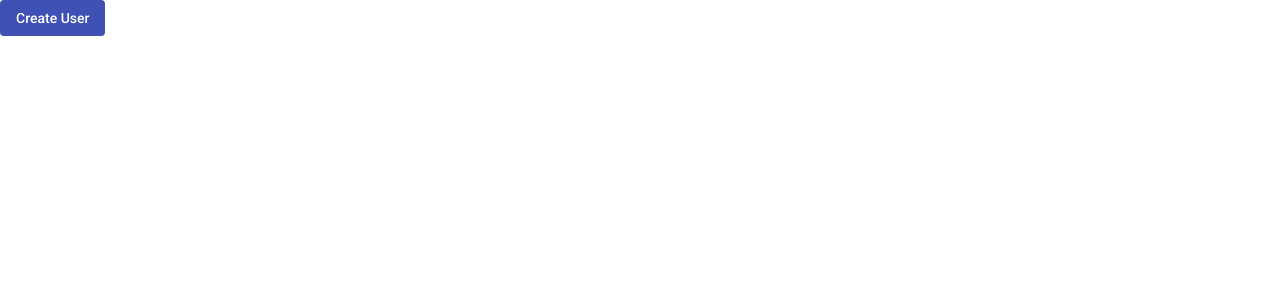
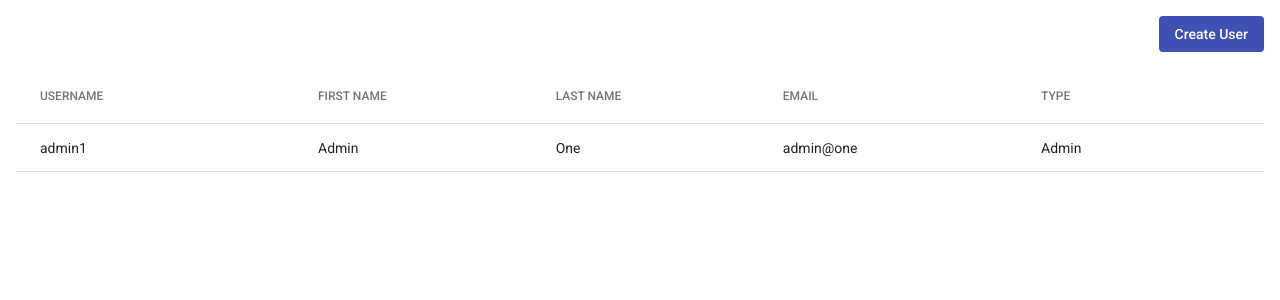
Before and after one commit to dhmfu/user-management, an Angular app: page /users in a window 1280 px wide. Shown: the top 300 px of the page. Built offline with nearby package versions, Linux system fonts and the light colour scheme.

Commit message:
implemented 'create user' case

```diff
--- a/src/app/features/users/components/user-form/user-form.component.html
+++ b/src/app/features/users/components/user-form/user-form.component.html
@@ -31,7 +31,14 @@
   <mat-form-field appearance="fill">
     <mat-label>Email</mat-label>
     <span matPrefix><mat-icon>alternate_email</mat-icon></span>
-    <input #email="ngModel" matInput name="email" required email [(ngModel)]="user.email">
+    <input
+      #email="ngModel"
+      matInput
+      name="email"
+      required
+      email
+      [(ngModel)]="user.email"
+    >
     <mat-error *ngIf="email.hasError('email')">
       Please specify a correct email address
     </mat-error>
@@ -86,9 +93,13 @@
       mat-flat-button
       color="primary"
       type="submit"
-      [disabled]="form.invalid || username.pending"
+      [disabled]="form.invalid || username.pending || saving"
     >
       Create User
+
+      <mat-icon *ngIf="saving">
+        <mat-spinner diameter="20"></mat-spinner>
+      </mat-icon>
     </button>
   </div>
 </form>
--- a/src/app/features/users/components/user-form/user-form.component.ts
+++ b/src/app/features/users/components/user-form/user-form.component.ts
@@ -1,7 +1,8 @@
 import { Component, OnInit } from '@angular/core';
 import { MatDialogRef } from '@angular/material/dialog';
 import { UserType } from '../../enums/user-type.enum';
-import { User } from '../../models/user.interface';
+import { UserFormData } from '../../models/user-form-data.interface';
+import { UsersService } from '../../services/users.service';
 
 @Component({
   selector: 'app-user-form',
@@ -11,23 +12,32 @@ import { User } from '../../models/user.interface';
 export class UserFormComponent implements OnInit {
   title = 'Create new user';
 
-  user!: User;
+  user!: UserFormData;
 
   isNewUser = true;
 
+  saving = false;
+
   readonly types: UserType[] = [UserType.Admin, UserType.Driver];
 
-  constructor(private dialogRef: MatDialogRef<UserFormComponent>) { }
+  constructor(
+    private dialogRef: MatDialogRef<UserFormComponent>,
+    private usersService: UsersService
+  ) { }
 
   ngOnInit(): void {
     this.user = this.createBlankUser();
   }
 
   onSubmit(): void {
-    this.dialogRef.close(this.user);
+    this.saving = true;
+
+    this.usersService.createUser(this.user).subscribe(result => {
+      this.dialogRef.close(true);
+    });
   }
 
-  private createBlankUser(): User {
+  private createBlankUser(): UserFormData {
     return {
       username: null,
       firstName: null,
--- a/src/app/features/users/components/user-list/user-list.component.html
+++ b/src/app/features/users/components/user-list/user-list.component.html
@@ -1,3 +1,4 @@
+<div class="create-user-wrapper">
   <button
     mat-flat-button
     color="primary"
@@ -6,3 +7,38 @@
   >
     Create User
   </button>
+</div>
+
+<table mat-table [dataSource]="users$">
+  <ng-container matColumnDef="username">
+    <th mat-header-cell *matHeaderCellDef>USERNAME</th>
+    <td mat-cell *matCellDef="let user">{{ user.username }}</td>
+  </ng-container>
+
+  <ng-container matColumnDef="firstName">
+    <th mat-header-cell *matHeaderCellDef>FIRST NAME</th>
+    <td mat-cell *matCellDef="let user">{{ user.firstName }}</td>
+  </ng-container>
+
+  <ng-container matColumnDef="lastName">
+    <th mat-header-cell *matHeaderCellDef>LAST NAME</th>
+    <td mat-cell *matCellDef="let user">{{ user.lastName }}</td>
+  </ng-container>
+
+  <ng-container matColumnDef="email">
+    <th mat-header-cell *matHeaderCellDef>EMAIL</th>
+    <td mat-cell *matCellDef="let user">{{ user.email }}</td>
+  </ng-container>
+
+  <ng-container matColumnDef="type">
+    <th mat-header-cell *matHeaderCellDef>TYPE</th>
+    <td mat-cell *matCellDef="let user">{{ user.type }}</td>
+  </ng-container>
+
+  <tr mat-header-row *matHeaderRowDef="columns"></tr>
+  <tr mat-row *matRowDef="let row; columns: columns;"></tr>
+</table>
+
+<div *ngIf="loadingUsers" class="spinner-wrapper">
+  <mat-spinner></mat-spinner>
+</div>
--- a/src/app/features/users/components/user-list/user-list.component.scss
+++ b/src/app/features/users/components/user-list/user-list.component.scss
@@ -1,3 +1,19 @@
 :host {
   display: block;
+  padding: 1rem;
 }
+
+.create-user-wrapper {
+  display: flex;
+  justify-content: flex-end;
+  margin-bottom: 1rem;
+}
+
+table {
+  width: 100%;
+}
+
+.spinner-wrapper {
+  display: flex;
+  justify-content: center;
+}
--- a/src/app/features/users/components/user-list/user-list.component.ts
+++ b/src/app/features/users/components/user-list/user-list.component.ts
@@ -1,6 +1,9 @@
 import { Component, OnInit } from '@angular/core';
 import { MatDialog } from '@angular/material/dialog';
 import { UserFormComponent } from '../user-form/user-form.component';
+import { User } from '../../models/user.interface';
+import { UsersService } from '../../services/users.service';
+import { Observable, tap } from 'rxjs';
 
 @Component({
   selector: 'app-user-list',
@@ -8,10 +11,27 @@ import { UserFormComponent } from '../user-form/user-form.component';
   styleUrls: ['./user-list.component.scss']
 })
 export class UserListComponent implements OnInit {
+  users$!: Observable<User[]>;
 
-  constructor(public dialog: MatDialog) { }
+  loadingUsers = true;
+
+  readonly columns: (keyof User)[] = [
+    'username',
+    'firstName',
+    'lastName',
+    'email',
+    'type'
+  ];
+
+  constructor(
+    private dialog: MatDialog,
+    private usersService: UsersService
+  ) { }
 
   ngOnInit(): void {
+    this.users$ = this.usersService.getUsers().pipe(
+      tap(() => this.loadingUsers = false)
+    );
   }
 
   onCreateUser(): void {
@@ -19,8 +39,12 @@ export class UserListComponent implements OnInit {
       width: '500px'
     });
 
-    dialogRef.afterClosed().subscribe(result => {
-      console.log(result);
+    dialogRef.afterClosed().subscribe(success => {
+      if (success) {
+        this.loadingUsers = true;
+
+        this.usersService.reloadUsers();
+      }
     });
   }
 
--- a/src/app/features/users/mocks/mockUsers.ts
+++ b/src/app/features/users/mocks/mockUsers.ts
@@ -8,7 +8,6 @@ export const mockUsers: User[] = [
     lastName: 'One',
     email: 'admin@one',
     type: UserType.Admin,
-    password: 'qwert1ui',
-    repeatPassword: 'qwert1ui'
+    password: 'qwert1ui'
   }
 ];
--- /dev/null
+++ b/src/app/features/users/models/user-form-data.interface.ts
@@ -0,0 +1,5 @@
+import { User } from './user.interface';
+
+export interface UserFormData extends User {
+  repeatPassword: string | null;
+}
--- a/src/app/features/users/models/user.interface.ts
+++ b/src/app/features/users/models/user.interface.ts
@@ -7,5 +7,4 @@ export interface User {
   email: string | null;
   type: UserType | null;
   password: string | null;
-  repeatPassword: string | null;
 }
--- a/src/app/features/users/services/users.service.ts
+++ b/src/app/features/users/services/users.service.ts
@@ -1,22 +1,50 @@
 import { Injectable } from '@angular/core';
-import { Observable, of } from 'rxjs';
-import { delay, map } from 'rxjs/operators';
+import { BehaviorSubject, Observable, Subject, of } from 'rxjs';
+import { delay, map, switchMap, tap, withLatestFrom } from 'rxjs/operators';
 import { mockUsers } from '../mocks/mockUsers';
 import { User } from '../models/user.interface';
+import { UserFormData } from '../models/user-form-data.interface';
 
 @Injectable({
   providedIn: 'root'
 })
 export class UsersService {
+  private usersState$ = new BehaviorSubject<User[]>([]);
+  private fetchTrigger$ = new BehaviorSubject<void>(undefined);
+
   constructor() { }
 
   checkUsernameTaken(username: string): Observable<boolean> {
-    return this.getUsers().pipe(
+    return this.fetchUsers().pipe(
       map(users => !!users.find(user => user.username === username))
     );
   }
 
+  createUser(userData: UserFormData): Observable<User> {
+    return of(userData).pipe(
+      delay(1500),
+      map(userData => {
+        const { repeatPassword, ...user } = userData;
+
+        return user;
+      }),
+      tap(user => {
+        mockUsers.push(user);
+      })
+    );
+  }
+
   getUsers(): Observable<User[]> {
-    return of(mockUsers).pipe(delay(2000));
+    return this.fetchTrigger$.asObservable().pipe(
+      switchMap(() => this.fetchUsers())
+    );
+  }
+
+  reloadUsers(): void {
+    this.fetchTrigger$.next();
+  }
+
+  private fetchUsers(): Observable<User[]> {
+    return of([...mockUsers]).pipe(delay(2000));
   }
 }
--- a/src/app/features/users/users.module.ts
+++ b/src/app/features/users/users.module.ts
@@ -8,6 +8,7 @@ import { MatIconModule } from '@angular/material/icon';
 import { MatInputModule } from '@angular/material/input';
 import { MatProgressSpinnerModule } from '@angular/material/progress-spinner';
 import { MatSelectModule } from '@angular/material/select';
+import { MatTableModule } from '@angular/material/table';
 import { SameValueValidatorDirective } from '../../shared/directives/same-value-validator.directive';
 import { UserFormComponent } from './components/user-form/user-form.component';
 import { UserListComponent } from './components/user-list/user-list.component';
@@ -30,6 +31,7 @@ import { UsersRoutingModule } from './users-routing.module';
     MatIconModule,
     MatSelectModule,
     MatProgressSpinnerModule,
+    MatTableModule,
     SameValueValidatorDirective,
     UsernameTakenDirective,
     FormsModule
```
Lines whose indentation alone changed are shown as unchanged.
